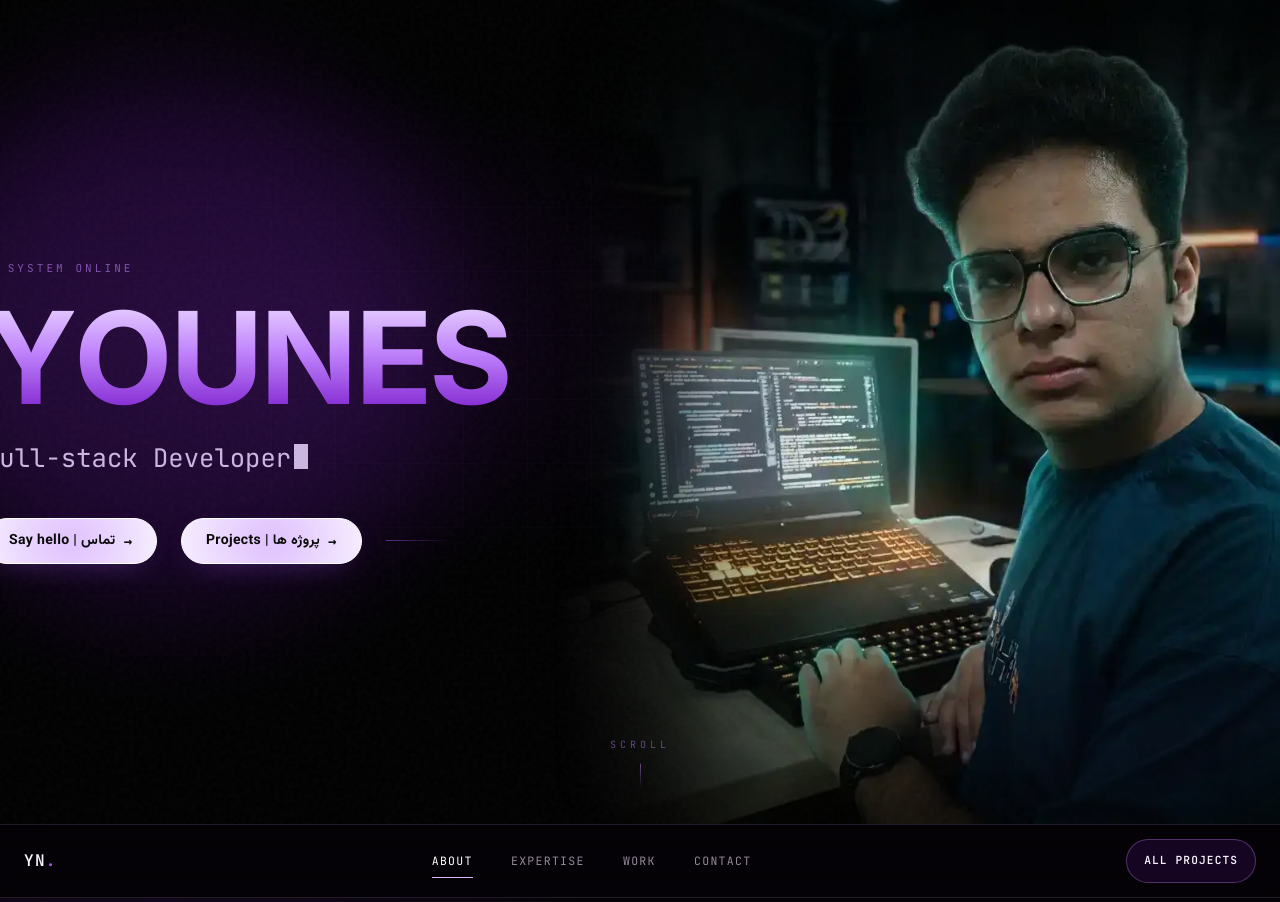
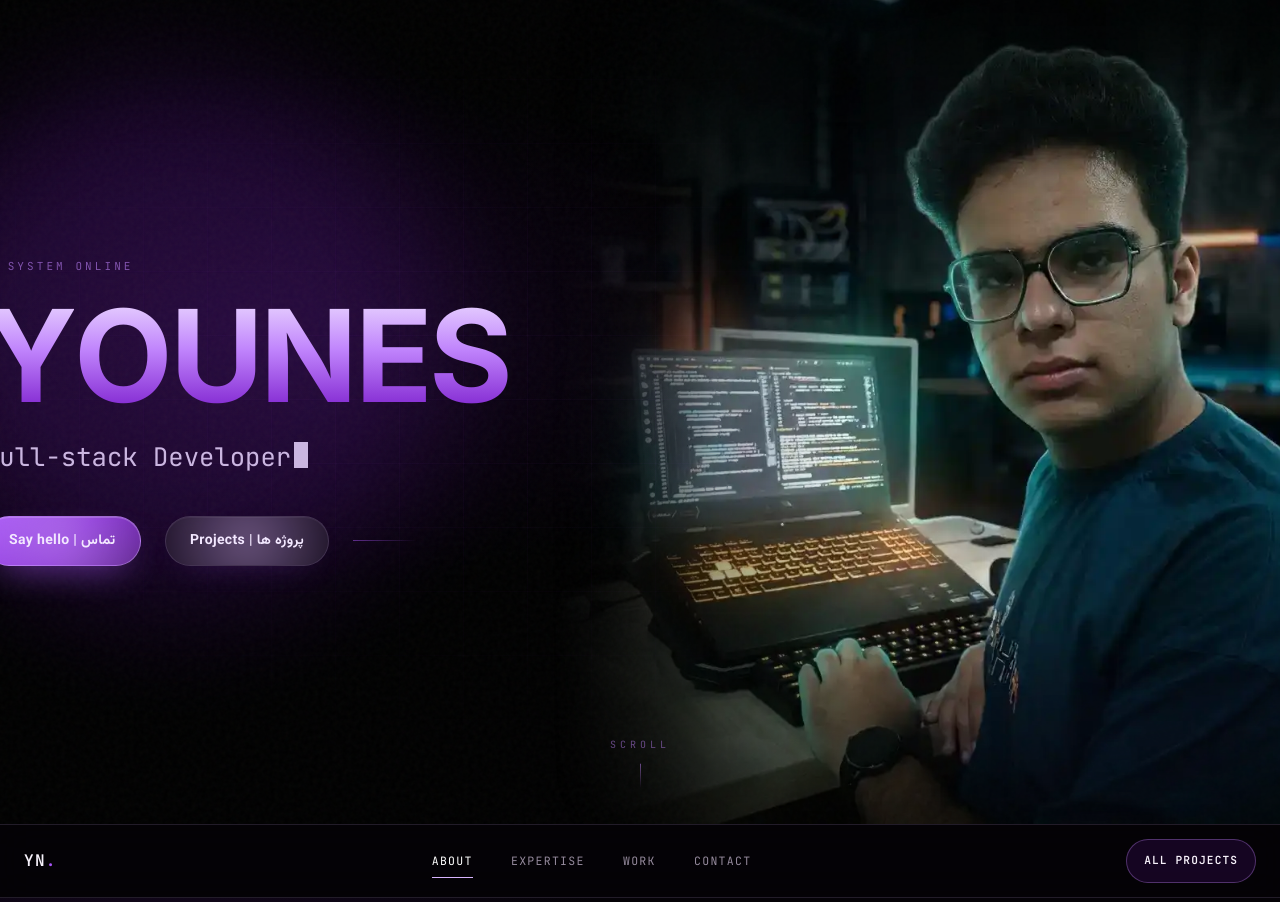
Before and after one commit to younes6817/portofilo, a Django app: page / in a window 1280 px wide. Shown: the top 902 px of the page. Run offline with Django 5.2, Linux system fonts and the light colour scheme; data that the repository does not hold is empty.

Commit message:
style: refine hero action buttons

```diff
--- a/home/templates/home.html
+++ b/home/templates/home.html
@@ -62,15 +62,13 @@
             </p>
 
             <div class="hero-cta-row mt-8 lg:mt-10 flex items-center justify-center md:justify-start gap-4 md:gap-6 opacity-0">
-                <a id="hero-say-hello" href="#contact" class="hero-say-hello mono inline-flex items-center gap-2 text-sm font-bold tracking-wide rounded-full px-6 py-3 border transition-all duration-300">
+                <a id="hero-say-hello" href="#contact" class="hero-say-hello hero-say-hello--primary mono inline-flex items-center gap-2 text-sm font-bold tracking-wide rounded-full px-6 py-3 border transition-all duration-300">
                     <span class="hero-say-hello-glow" aria-hidden="true"></span>
                     <span class="hero-say-hello-label">Say hello | تماس</span>
-                    <span class="hero-cta-arrow" aria-hidden="true">→</span>
                 </a>
-                <a id="hero-say-hello" href="{% url 'project:projects' %}" class="hero-say-hello mono inline-flex items-center gap-2 text-sm font-bold tracking-wide rounded-full px-6 py-3 border transition-all duration-300">
+                <a id="hero-view-projects" href="{% url 'project:projects' %}" class="hero-say-hello hero-say-hello--secondary mono inline-flex items-center gap-2 text-sm font-bold tracking-wide rounded-full px-6 py-3 border transition-all duration-300">
                     <span class="hero-say-hello-glow" aria-hidden="true"></span>
                     <span class="hero-say-hello-label">Projects | پروژه ها</span>
-                    <span class="hero-cta-arrow" aria-hidden="true">→</span>
                 </a>
                 <span class="hidden h-px w-16 bg-gradient-to-r from-purple-500/50 to-transparent sm:block" aria-hidden="true"></span>
             </div>
@@ -607,26 +605,31 @@
         transform: translateY(0);
     }
 
-    .hero-cta-arrow {
-        display: inline-block;
-        transition: transform 0.3s ease;
-    }
-
-    .hero-cta:hover .hero-cta-arrow {
-        transform: translateX(4px);
-    }
-
     .hero-say-hello {
         position: relative;
         overflow: hidden;
         isolation: isolate;
-        background-color: #ffffff;
-        color: #0a0a0a;
-        border-color: #ffffff;
+        min-height: 3.1rem;
+        color: #f3e8ff;
+        border-color: rgba(216, 180, 254, 0.34);
         text-decoration: none;
         will-change: transform, box-shadow;
-        box-shadow: 0 0 0 0 rgba(192, 132, 252, 0),
-                    0 10px 30px -14px rgba(168, 85, 247, 0.45);
+        backdrop-filter: blur(14px);
+        -webkit-backdrop-filter: blur(14px);
+    }
+
+    .hero-say-hello--primary {
+        border-color: rgba(216, 180, 254, 0.5);
+        background: linear-gradient(135deg, #a855f7 0%, #7e22ce 55%, #581c87 100%);
+        box-shadow: 0 14px 36px -16px rgba(168, 85, 247, 0.9),
+                    inset 0 1px 0 rgba(255, 255, 255, 0.2);
+    }
+
+    .hero-say-hello--secondary {
+        border-color: rgba(216, 180, 254, 0.26);
+        background: rgba(12, 7, 16, 0.68);
+        box-shadow: inset 0 1px 0 rgba(255, 255, 255, 0.05),
+                    0 12px 32px -22px rgba(168, 85, 247, 0.8);
     }
 
     .hero-say-hello-glow {
@@ -634,7 +637,7 @@
         inset: -60%;
         z-index: -1;
         border-radius: 9999px;
-        background: radial-gradient(circle, rgba(192, 132, 252, 0.55), transparent 62%);
+        background: radial-gradient(circle, rgba(216, 180, 254, 0.45), transparent 62%);
         opacity: 0;
         filter: blur(14px);
         transition: opacity 0.6s ease 2.1s;
@@ -656,7 +659,7 @@
         position: absolute;
         inset: 0 auto 0 0;
         width: 45%;
-        background: linear-gradient(100deg, transparent, rgba(168, 85, 247, 0.22), transparent);
+        background: linear-gradient(100deg, transparent, rgba(255, 255, 255, 0.24), transparent);
         transform: translateX(-140%);
         transition: transform 0.65s cubic-bezier(0.16, 1, 0.3, 1);
         pointer-events: none;
```
Also changed, not shown: other parts of home/templates/home.html (+30 -3 lines).
